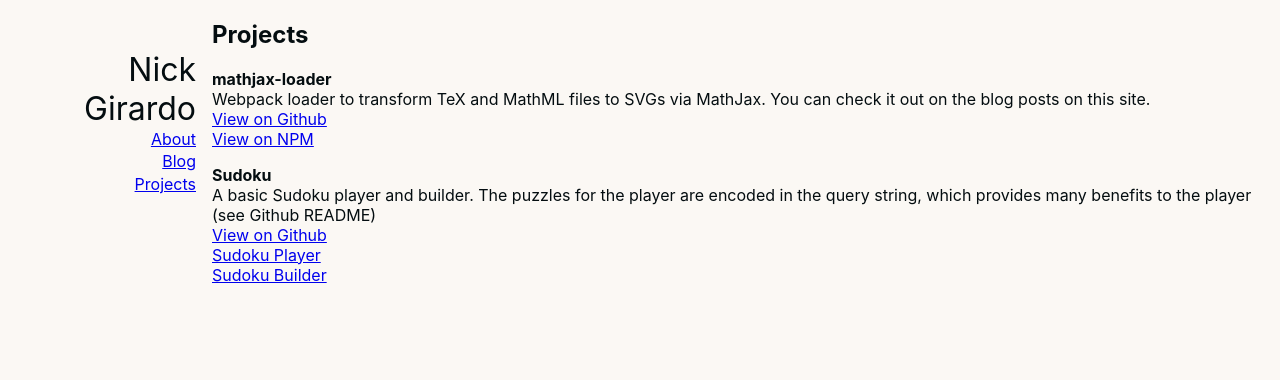
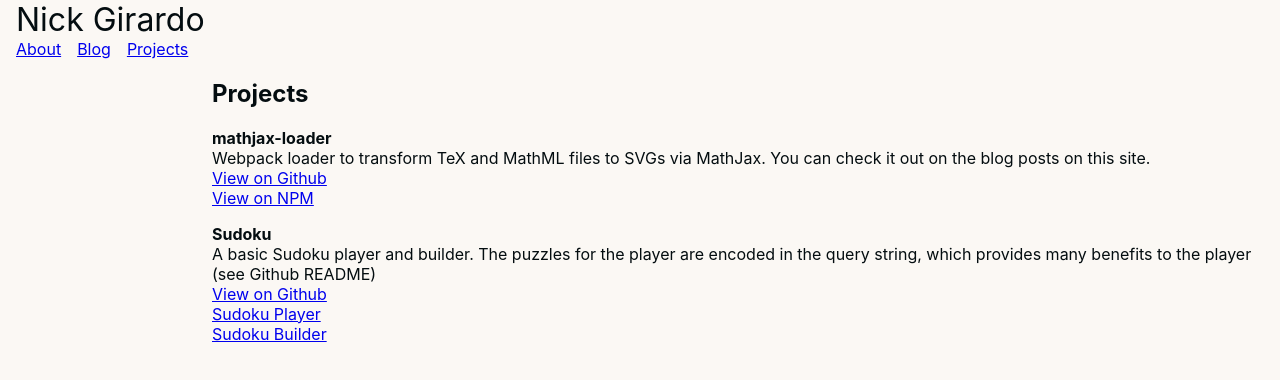
Before and after one commit to nickgirardo/personal-site, a React app: page /projects/index.html in a window 1280 px wide. Shown: the top 380 px of the page. Built offline with nearby package versions, Linux system fonts and the light colour scheme.

Commit message:
Changed all navs to header mode

```diff
--- a/src/containers/About.tsx
+++ b/src/containers/About.tsx
@@ -8,7 +8,7 @@ import '../styles/_article.scss';
 export const About = ():ReactElement =>
   <Page
     navItems={ DefaultItems }
-    navType={ NavigationType.Responsive }
+    navType={ NavigationType.Header }
     bodyType={ BodyType.SidebarResponsive }
   >
     <article>
--- a/src/containers/Blog.tsx
+++ b/src/containers/Blog.tsx
@@ -17,7 +17,7 @@ const RSSLink = ():ReactElement => (
 export const Blog = ():ReactElement => (
   <Page
     navItems={ DefaultItems }
-    navType={ NavigationType.Responsive }
+    navType={ NavigationType.Header }
     bodyType={ BodyType.SidebarResponsive }
   >
     <div>
--- a/src/containers/Projects.tsx
+++ b/src/containers/Projects.tsx
@@ -8,7 +8,7 @@ import '../styles/_projects.scss';
 export const Projects = ():ReactElement => (
   <Page
     navItems={ DefaultItems }
-    navType={ NavigationType.Responsive }
+    navType={ NavigationType.Header }
     bodyType={ BodyType.SidebarResponsive }
   >
     <div>
```
